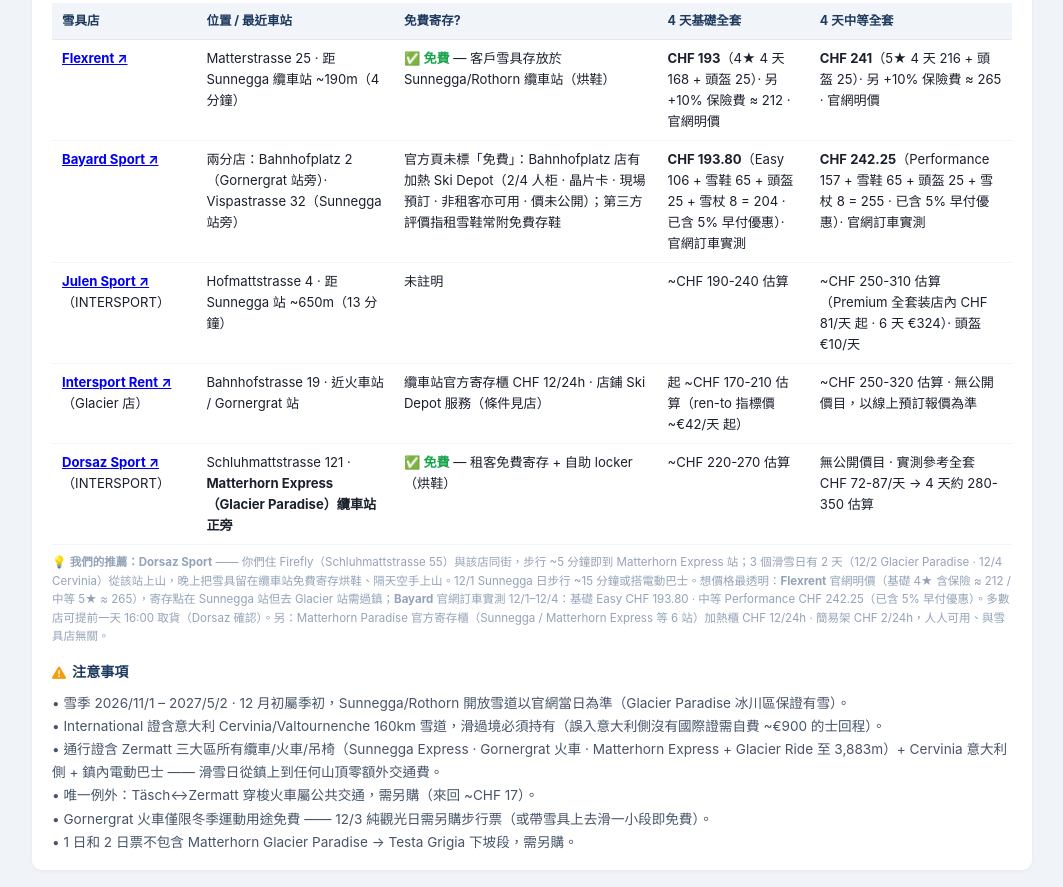
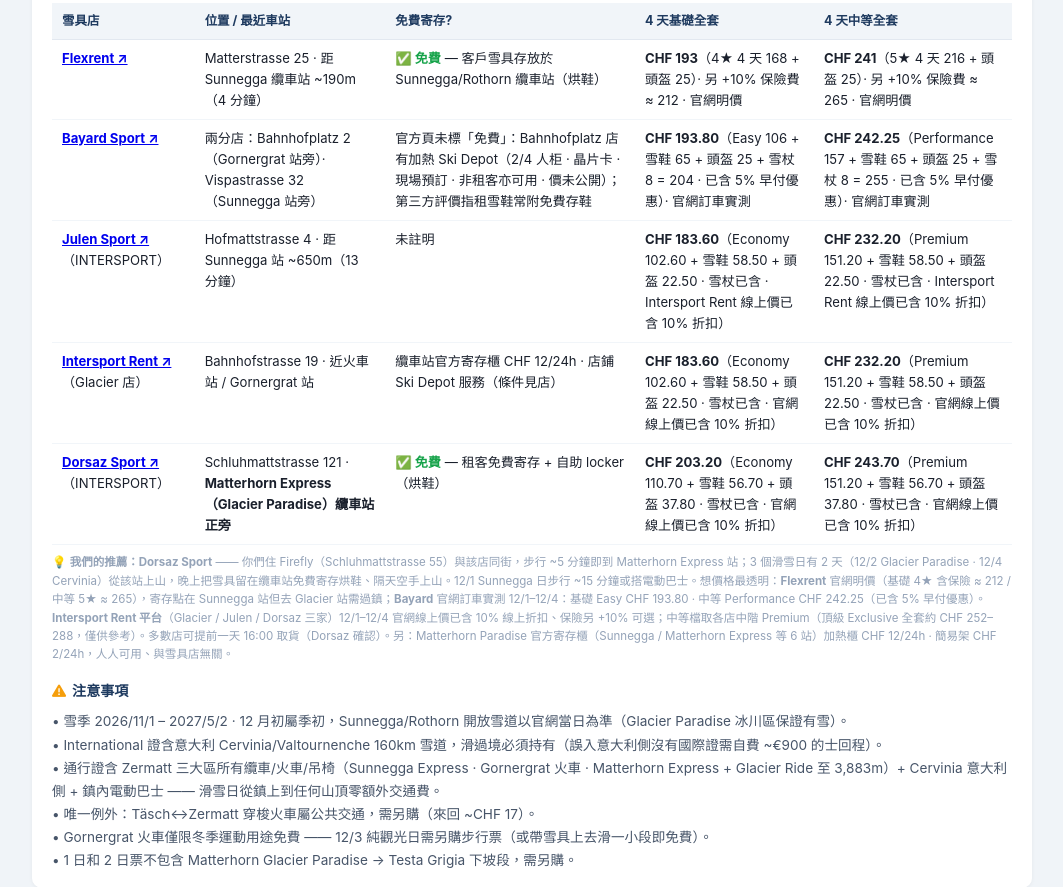
Before and after one commit to andyliuyanji/zermatt26, a plain HTML site: page index-mobile.html in a window 1280 px wide. Shown: the part 7981-8868 px from the top of the page, without its empty margins (108-1171 px from the left). Drawn offline with nearby package versions, Linux system fonts and the light colour scheme.

Commit message:
雪具租賃表：Julen/Intersport/Dorsaz 改用 Intersport Rent 官方線上價（中等改中階 Premium，修正高估）
- Julen 基礎 CHF 183.60（Economy 全套）· 中等 CHF 232.20（Premium 全套）
- Intersport Glacier 基礎 CHF 183.60 · 中等 CHF 232.20
- Dorsaz 基礎 CHF 203.20 · 中等 CHF 243.70
- 三者均為 12/1–12/4 官網線上價、已含 10% 線上折扣（雪杖已含）
- 註解補充：中等檔取各店中階 Premium，頂級 Exclusive 僅供參考

Co-Authored-By: Claude Code <noreply@anthropic.com>

```diff
--- a/index-mobile.html
+++ b/index-mobile.html
@@ -573,26 +573,26 @@ footer a { color: #2d6a9f; text-decoration: none; }
             <td><strong><a href="https://julensport-booking.ch/shop/julen-sport" target="_blank" rel="noopener">Julen Sport ↗</a></strong>（INTERSPORT）</td>
             <td>Hofmattstrasse 4 · 距 Sunnegga 站 ~650m（13 分鐘）</td>
             <td>未註明</td>
-            <td>~CHF 190-240 估算</td>
-            <td>~CHF 250-310 估算（Premium 全套装店內 CHF 81/天 起 · 6 天 €324）· 頭盔 €10/天</td>
+            <td><strong>CHF 183.60</strong>（Economy 102.60 + 雪鞋 58.50 + 頭盔 22.50 · 雪杖已含 · Intersport Rent 線上價已含 10% 折扣）</td>
+            <td><strong>CHF 232.20</strong>（Premium 151.20 + 雪鞋 58.50 + 頭盔 22.50 · 雪杖已含 · Intersport Rent 線上價已含 10% 折扣）</td>
           </tr>
           <tr>
             <td><strong><a href="https://www.intersportrent.ch/en/product-list" target="_blank" rel="noopener">Intersport Rent ↗</a></strong>（Glacier 店）</td>
             <td>Bahnhofstrasse 19 · 近火車站 / Gornergrat 站</td>
             <td>纜車站官方寄存櫃 CHF 12/24h · 店鋪 Ski Depot 服務（條件見店）</td>
-            <td>起 ~CHF 170-210 估算（ren-to 指標價 ~€42/天 起）</td>
-            <td>~CHF 250-320 估算 · 無公開價目，以線上預訂報價為準</td>
+            <td><strong>CHF 183.60</strong>（Economy 102.60 + 雪鞋 58.50 + 頭盔 22.50 · 雪杖已含 · 官網線上價已含 10% 折扣）</td>
+            <td><strong>CHF 232.20</strong>（Premium 151.20 + 雪鞋 58.50 + 頭盔 22.50 · 雪杖已含 · 官網線上價已含 10% 折扣）</td>
           </tr>
           <tr>
             <td><strong><a href="https://www.dorsaz-sport.ch/en/" target="_blank" rel="noopener">Dorsaz Sport ↗</a></strong>（INTERSPORT）</td>
             <td>Schluhmattstrasse 121 · <strong>Matterhorn Express（Glacier Paradise）纜車站正旁</strong></td>
             <td><span class="feasible">✅ 免費</span> — 租客免費寄存 + 自助 locker（烘鞋）</td>
-            <td>~CHF 220-270 估算</td>
-            <td>無公開價目 · 實測參考全套 CHF 72-87/天 → 4 天約 280-350 估算</td>
+            <td><strong>CHF 203.20</strong>（Economy 110.70 + 雪鞋 56.70 + 頭盔 37.80 · 雪杖已含 · 官網線上價已含 10% 折扣）</td>
+            <td><strong>CHF 243.70</strong>（Premium 151.20 + 雪鞋 56.70 + 頭盔 37.80 · 雪杖已含 · 官網線上價已含 10% 折扣）</td>
           </tr>
         </tbody>
       </table>
-      <div class="note" style="margin-top:8px;">💡 <strong>我們的推薦：Dorsaz Sport</strong> —— 你們住 Firefly（Schluhmattstrasse 55）與該店同街，步行 ~5 分鐘即到 Matterhorn Express 站；3 個滑雪日有 2 天（12/2 Glacier Paradise · 12/4 Cervinia）從該站上山，晚上把雪具留在纜車站免費寄存烘鞋、隔天空手上山。12/1 Sunnegga 日步行 ~15 分鐘或搭電動巴士。想價格最透明：<strong>Flexrent</strong> 官網明價（基礎 4★ 含保險 ≈ 212 / 中等 5★ ≈ 265），寄存點在 Sunnegga 站但去 Glacier 站需過鎮；<strong>Bayard</strong> 官網訂車實測 12/1–12/4：基礎 Easy CHF 193.80 · 中等 Performance CHF 242.25（已含 5% 早付優惠）。多數店可提前一天 16:00 取貨（Dorsaz 確認）。另：Matterhorn Paradise 官方寄存櫃（Sunnegga / Matterhorn Express 等 6 站）加熱櫃 CHF 12/24h · 簡易架 CHF 2/24h，人人可用、與雪具店無關。</div>
+      <div class="note" style="margin-top:8px;">💡 <strong>我們的推薦：Dorsaz Sport</strong> —— 你們住 Firefly（Schluhmattstrasse 55）與該店同街，步行 ~5 分鐘即到 Matterhorn Express 站；3 個滑雪日有 2 天（12/2 Glacier Paradise · 12/4 Cervinia）從該站上山，晚上把雪具留在纜車站免費寄存烘鞋、隔天空手上山。12/1 Sunnegga 日步行 ~15 分鐘或搭電動巴士。想價格最透明：<strong>Flexrent</strong> 官網明價（基礎 4★ 含保險 ≈ 212 / 中等 5★ ≈ 265），寄存點在 Sunnegga 站但去 Glacier 站需過鎮；<strong>Bayard</strong> 官網訂車實測 12/1–12/4：基礎 Easy CHF 193.80 · 中等 Performance CHF 242.25（已含 5% 早付優惠）。<strong>Intersport Rent 平台</strong>（Glacier / Julen / Dorsaz 三家）12/1–12/4 官網線上價已含 10% 線上折扣、保險另 +10% 可選；中等檔取各店中階 Premium（頂級 Exclusive 全套約 CHF 252–288，僅供參考）。多數店可提前一天 16:00 取貨（Dorsaz 確認）。另：Matterhorn Paradise 官方寄存櫃（Sunnegga / Matterhorn Express 等 6 站）加熱櫃 CHF 12/24h · 簡易架 CHF 2/24h，人人可用、與雪具店無關。</div>
 
       <h4 style="margin-top:16px;"><i class="fa-solid fa-triangle-exclamation" style="color:#f59e0b;"></i> 注意事項</h4>
       <div class="note" style="color:#475569;font-size:0.85rem;line-height:1.7;">
```
Also changed, not shown: index.html (+7 -7 lines).
